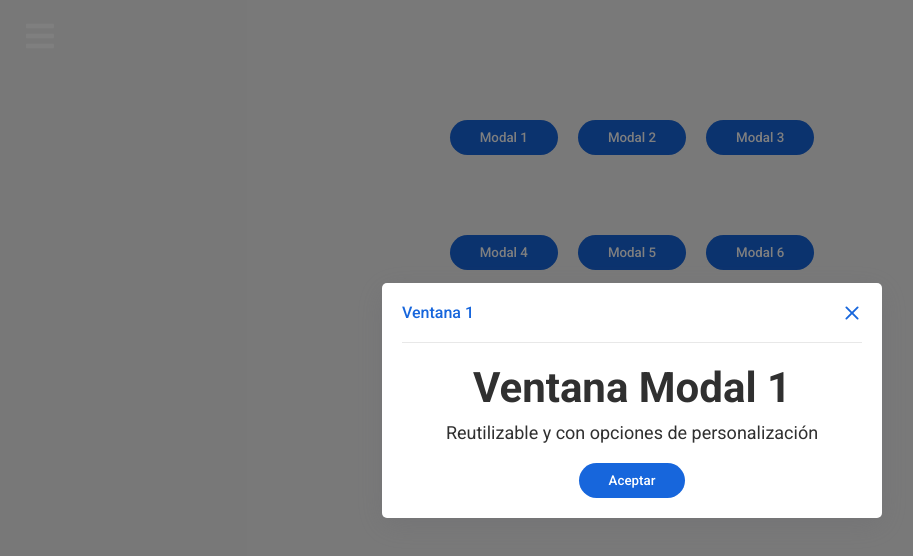
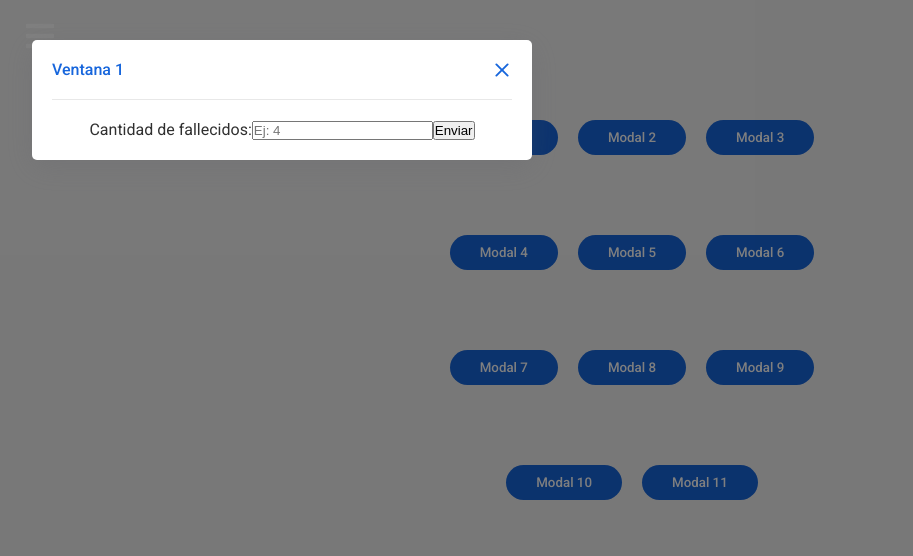
Before and after one commit to Joacker/App_DataScience, a React (Create React App) app in the folder app-transit/: page / in a window 1280 px wide. Both pictures are taken after a click on the button "Modal 1". Shown: the top 556 px of the page, without its empty margins (8-921 px from the left). Built offline with nearby package versions, Linux system fonts and the light colour scheme.

Commit message:
Add files via upload

```diff
--- a/app-transit/src/components/MapView.js
+++ b/app-transit/src/components/MapView.js
@@ -6,15 +6,16 @@ import useSwr from 'swr'
 
 
 
-const MapView = () => {
+const MapView = ({datito}) => {
     return (
-    <div style={{'paddingLeft':200}}>
+    <div /*style={{'paddingLeft':200}}*/>
+        {console.log("dato",datito)}
         <MapContainer  center={{lat: '-33.4727879', lng: '-70.6298313'}} zoom={13}>
             <TileLayer
             url="https://{s}.tile.openstreetmap.org/{z}/{x}/{y}.png"
             attribution='&copy; <a href="https://www.openstreetmap.org/copyright">OpenStreetMap</a>'
             />
-            <Markers/>
+            <Markers dato2 ={datito}/>
         </MapContainer>
     </div>
     );
--- a/app-transit/src/components/Markers.js
+++ b/app-transit/src/components/Markers.js
@@ -4,17 +4,20 @@ import { Icon } from 'leaflet'
 import {VenueLocationIcon} from './IconLocation'
 
 
-const Markers = () => {
+const Markers = ({dato2}) => {
   const datos = [{ x: 1, y: 2},
     { x: 2, y: 2},
     { x: 3, y: 2}
   ]
   return (
-    <div>
-      {datos.map( datos => (
-        <Marker position={{lat: datos.x, lng: datos.y}}
+    <div>{
+      Object.keys(dato2.coords).map((key, i) => (
+        <p key={i}>
+          <Marker position={{lat: dato2.coords[key].x, lng: dato2.coords[key].y}}
               icon={VenueLocationIcon} />
-      ))}
+        </p>))
+      /*dato2.map( dato2 => (
+      ))*/}
 
 
     </div>
--- a/app-transit/src/components/Modal.js
+++ b/app-transit/src/components/Modal.js
@@ -9,13 +9,14 @@ const Modal = ({
         mostrarHeader,
         mostrarOverlay,
         posicionModal,
-        padding
+        padding,
+        scrollable
 }) => {
     return (
         <>
             {estado &&
-                <Overlay mostrarOverlay={mostrarOverlay} posicionModal={posicionModal}>
-                    <ContenedorModal padding={padding}>
+                <Overlay mostrarOverlay={mostrarOverlay} posicionModal={posicionModal} scrollable={scrollable}>
+                    <ContenedorModal padding={padding} >
                         {mostrarHeader &&
                             <EncabezadoModal>
                                 <h3>
@@ -38,7 +39,7 @@ const Modal = ({
 };
 
 export default Modal;
-
+{/* display: center; */}
 const Overlay = styled.div`
     width: 100vw;
     height: 100vh;
@@ -47,9 +48,9 @@ const Overlay = styled.div`
     left: 0;
     background: ${props => props.mostrarOverlay ? 'rgba(0, 0, 0, .5)' : 'transparent'} ;
     padding: 40px;
-    display: flex;
     align-items: ${props => props.posicionModal ? props.posicionModal : 'center'};
     justify-content: center;
+    overflow-y:scroll
 `;
 
 const ContenedorModal = styled.div`
@@ -69,7 +70,7 @@ const EncabezadoModal = styled.div`
   margin-bottom: 20px;
   padding-bottom: 20px;
   border-bottom: 1px solid #E8E8E8;
-
+  overflow-y:auto;
   h3 {
     font-weight: 500;
     font-size: 16px;
--- a/app-transit/src/pages/Home.js
+++ b/app-transit/src/pages/Home.js
@@ -1,9 +1,16 @@
-import React, {useState} from 'react';
+
 import './index.css';
 import Modal from '../components/Modal';
 import styled from 'styled-components';
+import React, { useState, useEffect } from 'react';
+import { Container } from 'react-bootstrap';
+import MapView from '../components/MapView.js';
+import axios from "axios";
+import{Route,Routes,useNavigate} from 'react-router-dom'
+const Home = () => {
 
-const Home = () => {
+    const navigate = useNavigate();
+
 	const [estadoModal1, cambiarEstadoModal1] = useState(false);
 	const [estadoModal2, cambiarEstadoModal2] = useState(false);
 	const [estadoModal3, cambiarEstadoModal3] = useState(false);
@@ -15,6 +22,37 @@ const Home = () => {
 	const [estadoModal9, cambiarEstadoModal9] = useState(false);
 	const [estadoModal10, cambiarEstadoModal10] = useState(false);
 	const [estadoModal11, cambiarEstadoModal11] = useState(false);
+
+    //************************
+    //************************
+    let [dato, setDato] = useState();
+    let [query_num, setQueryNum] = useState();
+    let [input_value, setInputValue] = useState();
+    let [loading, setLoading] = useState(false);
+    let [loadedChart, setLoadedChart] = useState(false);
+
+    const handleChangeInput = (event,x) => {
+        const result = event.target.value.replace(/\D/g, '');
+        setInputValue(result);
+        setQueryNum(x)
+    };
+
+    const submitQuery = (e) => {
+        e.preventDefault();
+        setLoading(true)
+        setLoadedChart(false);
+        axios.post("http://localhost:8000/query" + query_num, { datos: [input_value] })
+            .then(res => {
+                setLoading(false);
+                setDato(res.data)
+                console.log("que es esto?: ",dato)
+                setLoadedChart(true);
+            })
+            .catch(err => console.log(err))
+    }
+
+    //************************
+    //************************
 
 	return (
 		<div>
@@ -50,17 +88,48 @@ const Home = () => {
 				mostrarOverlay={true}
 				posicionModal={"center"}
 				padding={'20px'}
+                scrollable={true}
 			>
-				<Contenido>
-					<h1>
-						Ventana Modal 1
-					</h1>
-					<p>
-						Reutilizable y con opciones de personalización
-					</p>
-					<Boton onClick = {() => cambiarEstadoModal1(!estadoModal1)}>
-						Aceptar
-					</Boton>
+
+                <Contenido>
+                        <div>
+                    <Container>
+                        <form onSubmit={submitQuery}>
+                            <label>Cantidad de fallecidos:</label>
+                            <input
+                                name="input"
+                                type="text"
+                                placeholder="Ej: 4"
+                                value={input_value}
+                                onChange={(event,x=0)=>{handleChangeInput(event,x)}}
+                            />
+                            <input type="submit" value="Enviar" />
+                        </form>
+                    </Container>
+                    {loading &&
+                        <Container>
+                            <div className='loaderContainer'>
+                                <div className='spinner'>
+                                </div>
+                            </div>
+                        </Container>
+                    }
+                    {loadedChart &&
+                    <div>
+                        {Object.keys(dato.dp1).map((key, i) => (
+                          <p key={i}>
+                            <span style={{'font-size':15}} >{key} - {dato.dp1[key]}</span>
+                            <span></span>
+                          </p>
+                        ))}
+
+                <div>
+                    <MapView datito={dato}/>
+                </div>
+
+                    </div>
+                    }
+                </div>
 				</Contenido>
 			</Modal>
 
@@ -75,15 +144,42 @@ const Home = () => {
 				padding={'20px'}
 			>
 				<Contenido>
-					<h1>
-						Ventana Modal 2
-					</h1>
-					<p>
-						Reutilizable y con opciones de personalización
-					</p>
-					<Boton onClick = {() => cambiarEstadoModal2(!estadoModal2)}>
-						Aceptar
-					</Boton>
+                        <div>
+                    <Container>
+                        <form onSubmit={submitQuery}>
+                            <label>Cantidad de fallecidos:</label>
+                            <input
+                                name="input"
+                                type="text"
+                                placeholder="Ej: 4"
+                                value={input_value}
+                                onChange={(event,x=1)=>{handleChangeInput(event,x)}}
+                            />
+                            <input type="submit" value="Enviar" />
+                        </form>
+                    </Container>
+                    {loading &&
+                        <Container>
+                            <div className='loaderContainer'>
+                                <div className='spinner'>
+                                </div>
+                            </div>
+                        </Container>
+                    }
+                    {loadedChart &&
+                    <div>
+                        {Object.keys(dato.dp1).map((key, i) => (
+                          <p key={i}>
+                            <span style={{'font-size':15}} >{key} - {dato.dp1[key]}</span>
+                            <span></span>
+                          </p>
+                        ))}
+
+
+
+                    </div>
+                    }
+                </div>
 				</Contenido>
 			</Modal>
 
--- a/app-transit/src/pages/Reports.js
+++ b/app-transit/src/pages/Reports.js
@@ -59,7 +59,7 @@ function Reports() {
                 </Container>
             }
             {loadedChart &&
-                <h1>Hola</h1>
+                <h1>hola</h1>
             }
             {/* <MapView /> */}
         </div>
```
